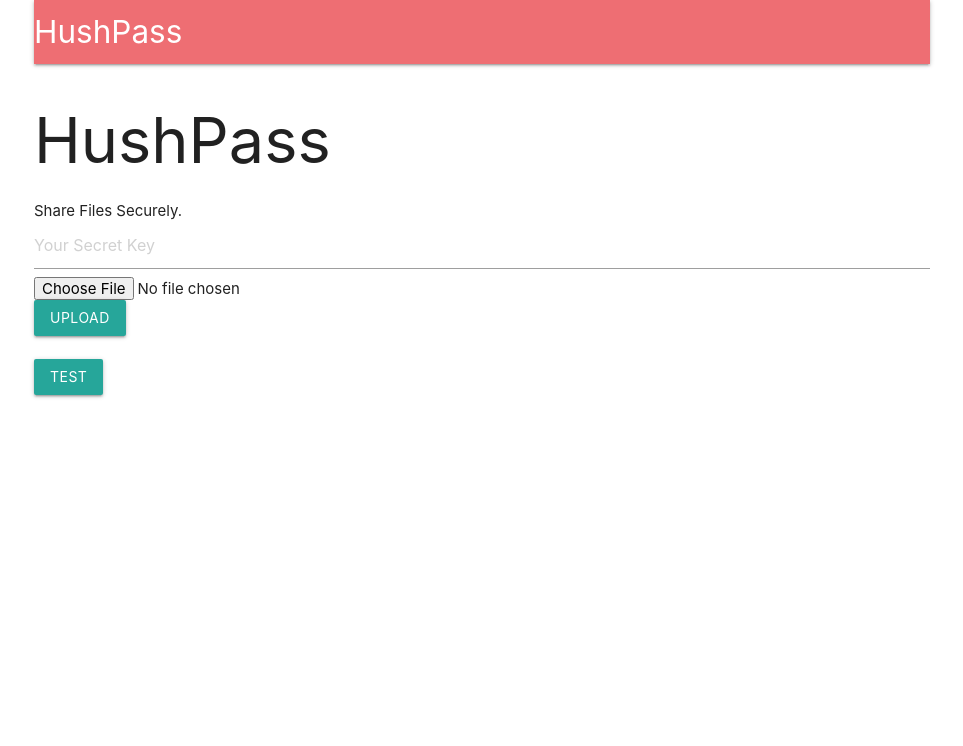
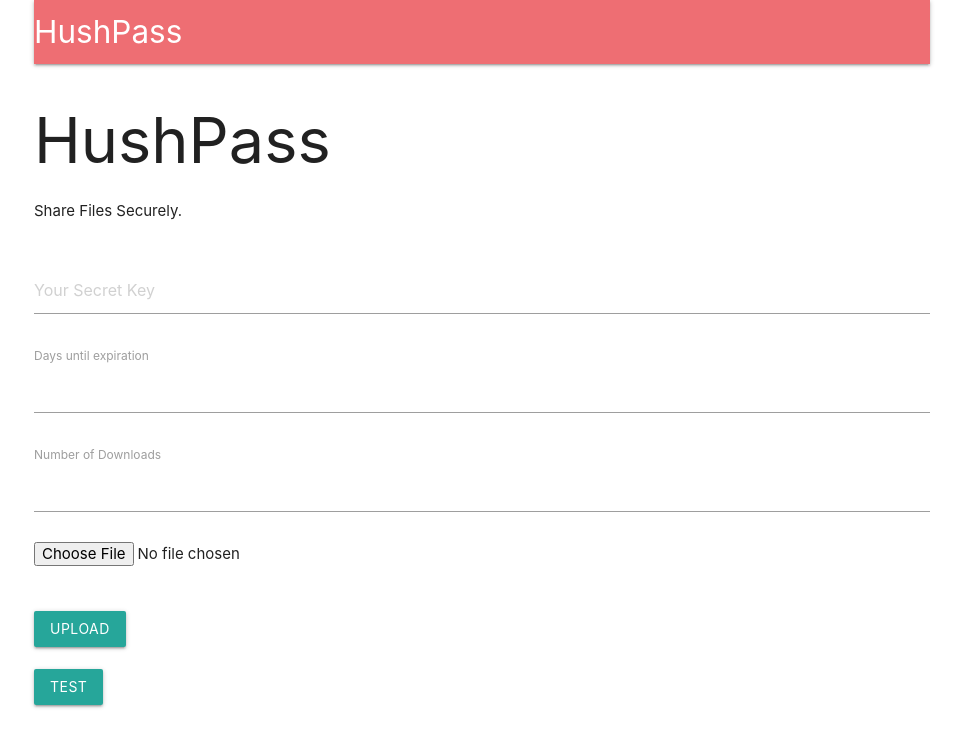
Before and after one commit to andrewpat24/hushpass, a React (Create React App) app in the folder client/: page / in a window 1280 px wide. Shown: the top 746 px of the page, without its empty margins (158-1121 px from the left). Built offline with nearby package versions, Linux system fonts and the light colour scheme; no server answers.

Commit message:
refactored landing and upload, added days and downloads fields

```diff
--- a/client/src/components/Download.js
+++ b/client/src/components/Download.js
@@ -66,9 +66,9 @@ class Download extends Component {
             name="password"
             placeholder="password"
           />
-          <text id="pw-error" className="alert alert-danger">
+          <p id="pw-error" className="alert alert-danger">
             <font color="red">{this.state.pw}</font>
-          </text>
+          </p>
           <br />
           <br />
           <button
--- a/client/src/components/Header.js
+++ b/client/src/components/Header.js
@@ -1,12 +1,13 @@
-import React, { Component, Fragment } from 'react';
-import { connect } from 'react-redux';
-import { Link } from 'react-router-dom';
+import React, {
+  Component
+  //  Fragment
+} from "react";
+import { connect } from "react-redux";
+import { Link } from "react-router-dom";
 
 class Header extends Component {
-
   renderContent() {
-        let isLoggedIn = !!this.props.auth
-
+    // let isLoggedIn = !!this.props.auth
     /*
         switch (isLoggedIn) {
             case false:
@@ -23,28 +24,21 @@ class Header extends Component {
                 );
         }
         */
-
   }
 
-    render () {
-
+  render() {
     let AuthState = this.props.auth;
     return (
       <nav>
-                <div className="nav-wrapper" >
-
-                    <Link to={AuthState ? '/' : '/'} className="left brand-logo">
+        <div className="nav-wrapper">
+          <Link to={AuthState ? "/" : "/"} className="left brand-logo">
             HushPass
           </Link>
 
-                    <ul className="right">
-
-                        { this.renderContent() }
-
-                    </ul>
+          <ul className="right">{this.renderContent()}</ul>
         </div>
       </nav>
-        )
+    );
   }
 }
 
--- a/client/src/components/Landing.js
+++ b/client/src/components/Landing.js
@@ -1,130 +1,15 @@
 import React, { Component } from "react";
-import axios from "axios";
-// Components
-import Confirmation from "./Confirmation";
+import UploadForm from "./UploadForm";
 
 class Landing extends Component {
-  constructor(props) {
-    super(props);
-    this.state = {
-      selectedFile: null,
-      fileId: null,
-      loaded: 0,
-      showConfirmation: false
-    };
-  }
-
-  onChangeHandler = async event => {
-    const file = event.target.files[0];
-
-    await this.setState({
-      selectedFile: file
-    });
-  };
-
-  onClickHandler = () => {
-    const data = new FormData();
-    data.append("file", this.state.selectedFile, this.state.selectedFile.name);
-    data.append("key", document.getElementById("key").value);
-
-    const config = { headers: { "Content-Type": "multipart/form-data" } };
-
-    // console.log('axios',data);
-    axios
-      .post("/api/db/upload/", data, config)
-
-      .then(res => {
-        console.log("res: ", res);
-        this.setState({
-          showDownloadForm: false,
-          fileId: res.data
-        });
-      })
-      .catch(err => {
-        console.log("Upload Failed\n" + err);
-      });
-  };
-
-  test = () => {
-    axios.get("/api/db/test/").then(res => {
-      console.log("sent");
-    });
-  };
-
-  renderForm() {
-    const Upload = (
-      <div id="body">
-        <form>
-          <input
-            type="text"
-            name="key"
-            id="key"
-            placeholder="Your Secret Key"
-          />
-          <input
-            type="file"
-            name="file"
-            className="form-control"
-            onChange={this.onChangeHandler}
-          />
-          <button type="button" className="btn" onClick={this.onClickHandler}>
-            Upload
-          </button>
-        </form>
-      </div>
-    );
-
-    if (this.state.fileId) {
-      return Confirmation;
-    } else {
-      return Upload;
-    }
-  }
-
   render() {
     return (
-      <section component="landing">
+      <section component="Landing">
         <div>
           <h1>HushPass</h1>
           <span>Share Files Securely.</span>
         </div>
-
-        {!this.state.fileId ? (
-          <div id="body">
-            <form>
-              <input
-                type="text"
-                name="key"
-                id="key"
-                placeholder="Your Secret Key"
-              />
-              <br />
-              <input
-                type="file"
-                name="file"
-                className="form-control"
-                onChange={this.onChangeHandler}
-              />
-              <br />
-
-              <button
-                type="button"
-                className="btn"
-                onClick={this.onClickHandler}
-              >
-                Upload
-              </button>
-              <br />
-            </form>
-            <br />
-          </div>
-        ) : (
-          <Confirmation fileId={this.state.fileId} />
-        )}
-
-        <button type="button" className="btn" onClick={this.test}>
-          test
-        </button>
+        <UploadForm />
       </section>
     );
   }
--- a/client/src/components/UploadForm.js
+++ b/client/src/components/UploadForm.js
@@ -1,45 +1,182 @@
-import React, { Component } from 'react';
-import axios from 'axios';
+import React, { Component } from "react";
+import axios from "axios";
+import Confirmation from "./Confirmation";
 
 class UploadForm extends Component {
-    constructor(props) {
-        super(props);
-        this.state = {
-            selectedFile: null,
-			loaded: 0
-        }
+  constructor(props) {
+    super(props);
+    this.state = {
+      selectedFile: null,
+      fileId: null,
+      loaded: 0,
+      showConfirmation: false,
+      error: null
+    };
+  }
+
+  onChangeHandler = async event => {
+    const file = event.target.files[0];
+
+    await this.setState({
+      selectedFile: file
+    });
+  };
+
+  onClickHandler = () => {
+    if (!this.state.selectedFile) {
+      this.setState({ error: "Please include a file" });
+      return "Please include a file";
+    } else if (!document.getElementById("key").value.trim()) {
+      this.setState({ error: "Please include a secret key" });
+      return "Please include a secret key";
+    } else {
+      this.setState({ error: null });
     }
 
-    onChangeHandler = async (event)=>{
-		console.log('onChangeHandler');
-  		let files = event.target.files[0];
-  		await this.setState({
-     		selectedFile: files,
-     		loaded:0
-  		});
-  		console.log(this.state.selectedFile);
+    const data = new FormData();
+
+    data.append("file", this.state.selectedFile, this.state.selectedFile.name);
+    data.append("key", document.getElementById("key").value);
+    data.append(
+      "downloads",
+      document.getElementById("downloads").value
+        ? document.getElementById("downloads").value
+        : 1
+    );
+    data.append(
+      "expiration",
+      document.getElementById("expiration").value
+        ? document.getElementById("expiration").value
+        : 1
+    );
+
+    const config = { headers: { "Content-Type": "multipart/form-data" } };
+    console.log(this.state);
+
+    // console.log('axios',data);
+    axios
+      .post("/api/db/upload/", data, config)
+
+      .then(res => {
+        console.log("res: ", res);
+        this.setState({
+          showDownloadForm: false,
+          fileId: res.data
+        });
+      })
+      .catch(err => {
+        console.log("Upload Failed\n" + err);
+      });
+  };
+
+  test = () => {
+    axios.get("/api/db/test/").then(res => {
+      console.log("sent");
+    });
+  };
+
+  renderForm() {
+    const Upload = (
+      <div id="body">
+        <form>
+          <input
+            type="text"
+            name="key"
+            id="key"
+            placeholder="Your Secret Key"
+          />
+          <input
+            type="file"
+            name="file"
+            className="form-control"
+            onChange={this.onChangeHandler}
+          />
+          <button type="button" className="btn" onClick={this.onClickHandler}>
+            Upload
+          </button>
+        </form>
+      </div>
+    );
+
+    if (this.state.fileId) {
+      return Confirmation;
+    } else {
+      return Upload;
     }
+  }
 
-    onClickHandler = () => {
-		console.log('axios',this.state.selectedFile);
-    	axios.post("/api/upload/", this.state.selectedFile)
-
-      	.then( (res) => {
-        	console.log(res);
-      	})
-      	.catch((err) => {
-        	console.log("Upload Failed\n"+err);
-          })
-    }
-
-    render () {
-        return (
-            <form >
-                <input type='text' name='key' placeholder='Your Secret Key'/>
-                <input type='file' name='file' className="form-control" onChange={this.onChangeHandler}/>
-                <button type="button" className="btn" onClick={this.onClickHandler}>Upload</button>
+  render() {
+    return (
+      <section component="UploadForm">
+        {!this.state.fileId ? (
+          <div id="body">
+            <br />
+            <br />
+            <form>
+              <input
+                type="text"
+                name="key"
+                id="key"
+                placeholder="Your Secret Key"
+              />
+              <br />
+              <br />
+              <label>
+                Days until expiration
+                <input
+                  type="number"
+                  min="1"
+                  max="7"
+                  name="expiration"
+                  id="expiration"
+                />
+              </label>
+              <br />
+              <br />
+              <label>
+                Number of Downloads
+                <input
+                  type="number"
+                  min="1"
+                  max="100"
+                  name="downloads"
+                  id="downloads"
+                />
+              </label>
+              <br />
+              <br />
+              <input
+                type="file"
+                name="file"
+                className="form-control"
+                onChange={this.onChangeHandler}
+              />
+              <br />
+              <br />
+              <label>
+                <font color="#ff0000">{this.state.error}</font>
+                <br />
+                <button
+                  type="button"
+                  className="btn"
+                  name="upload"
+                  onClick={this.onClickHandler}
+                >
+                  Upload
+                </button>
+              </label>
+              <br />
             </form>
-        )
-    }
+            <br />
+            <button type="button" className="btn" onClick={this.test}>
+              test
+            </button>
+          </div>
+        ) : (
+          <Confirmation fileId={this.state.fileId} />
+        )}
+      </section>
+    );
+  }
 }
 export default UploadForm;
```
Lines whose indentation alone changed are shown as unchanged.
